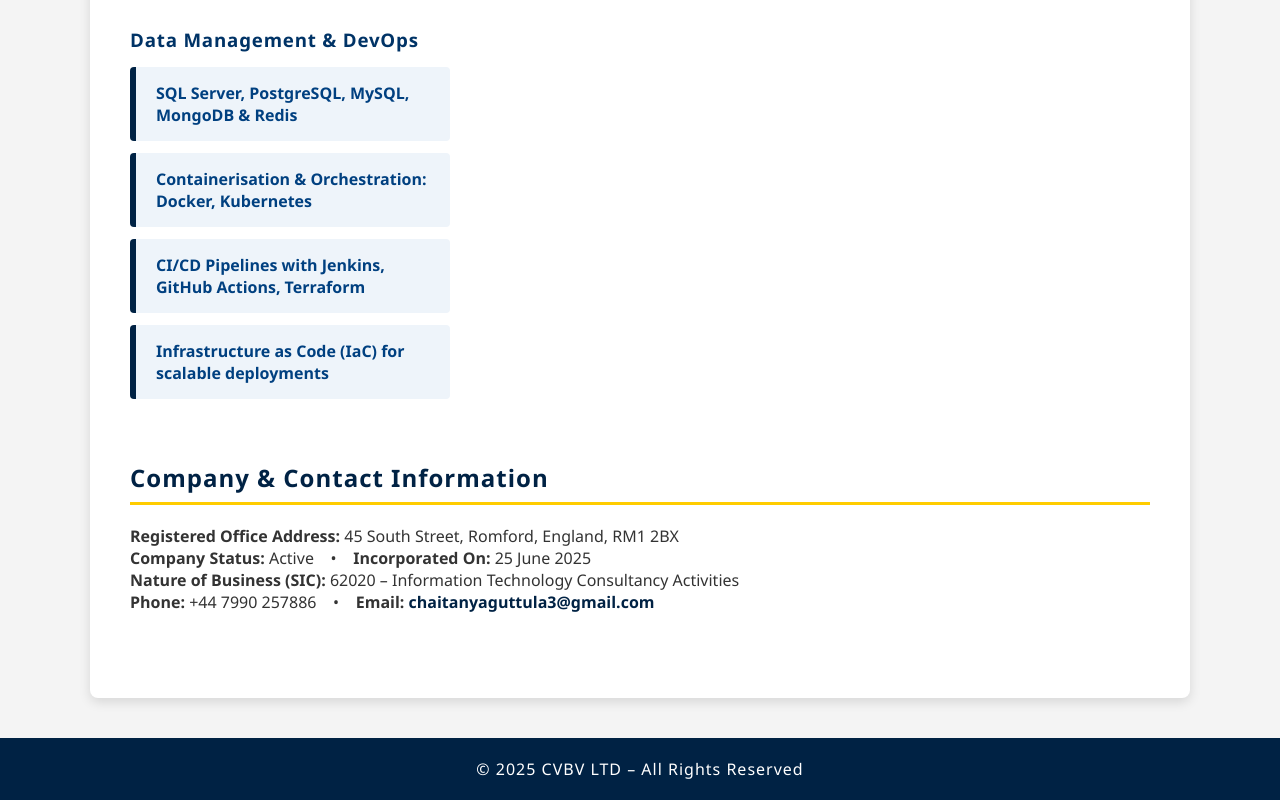
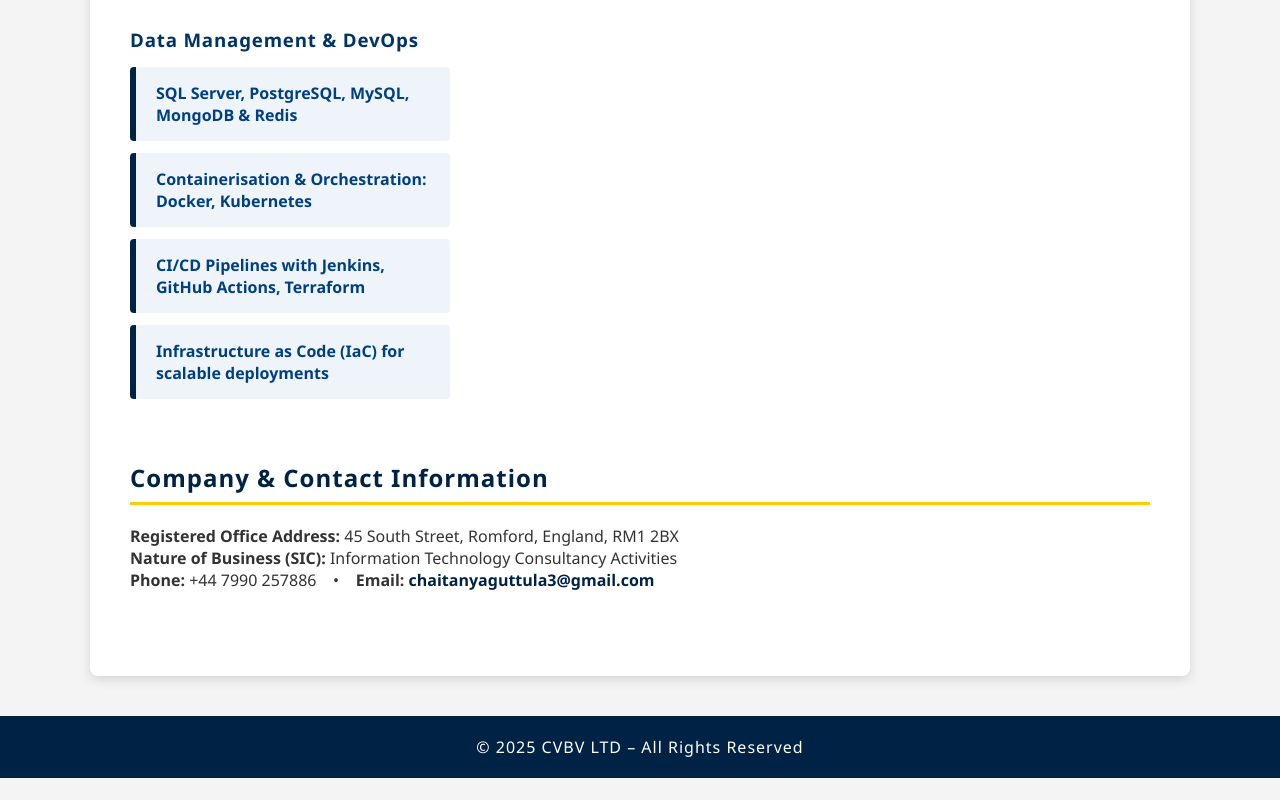
Before and after one commit to chaithanyasainath/cvvv, a plain HTML site: page index.html in a window 1280 px wide. Shown: the part 2431-3231 px from the top of the page. After the commit the page ends 3209 px from the top, so only its background shows below. Drawn offline with Linux system fonts and the light colour scheme.

Commit message:
Update index.html

```diff
--- a/index.html
+++ b/index.html
@@ -238,8 +238,7 @@
     <section id="contact">
       <h2>Company & Contact Information</h2>
       <p><strong>Registered Office Address:</strong> 45 South Street, Romford, England, RM1 2BX</p>
-      <p><strong>Company Status:</strong> Active &nbsp;&nbsp; • &nbsp;&nbsp; <strong>Incorporated On:</strong> 25 June 2025</p>
-      <p><strong>Nature of Business (SIC):</strong> 62020 – Information Technology Consultancy Activities</p>
+      <p><strong>Nature of Business (SIC):</strong> Information Technology Consultancy Activities</p>
       <p><strong>Phone:</strong> +44 7990 257886 &nbsp;&nbsp; • &nbsp;&nbsp; <strong>Email:</strong> <a href="mailto:chaitanyaguttula3@gmail.com">chaitanyaguttula3@gmail.com</a></p>
     </section>
   </div>
```
